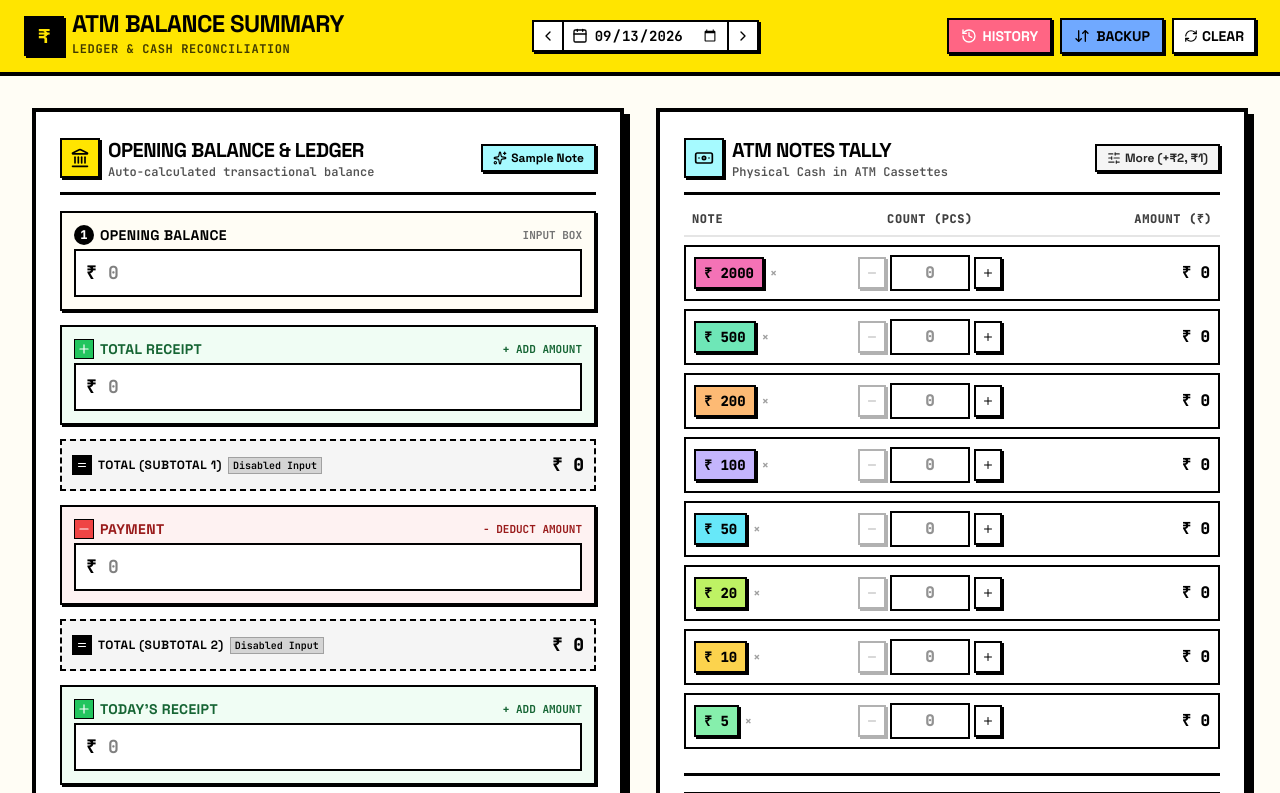
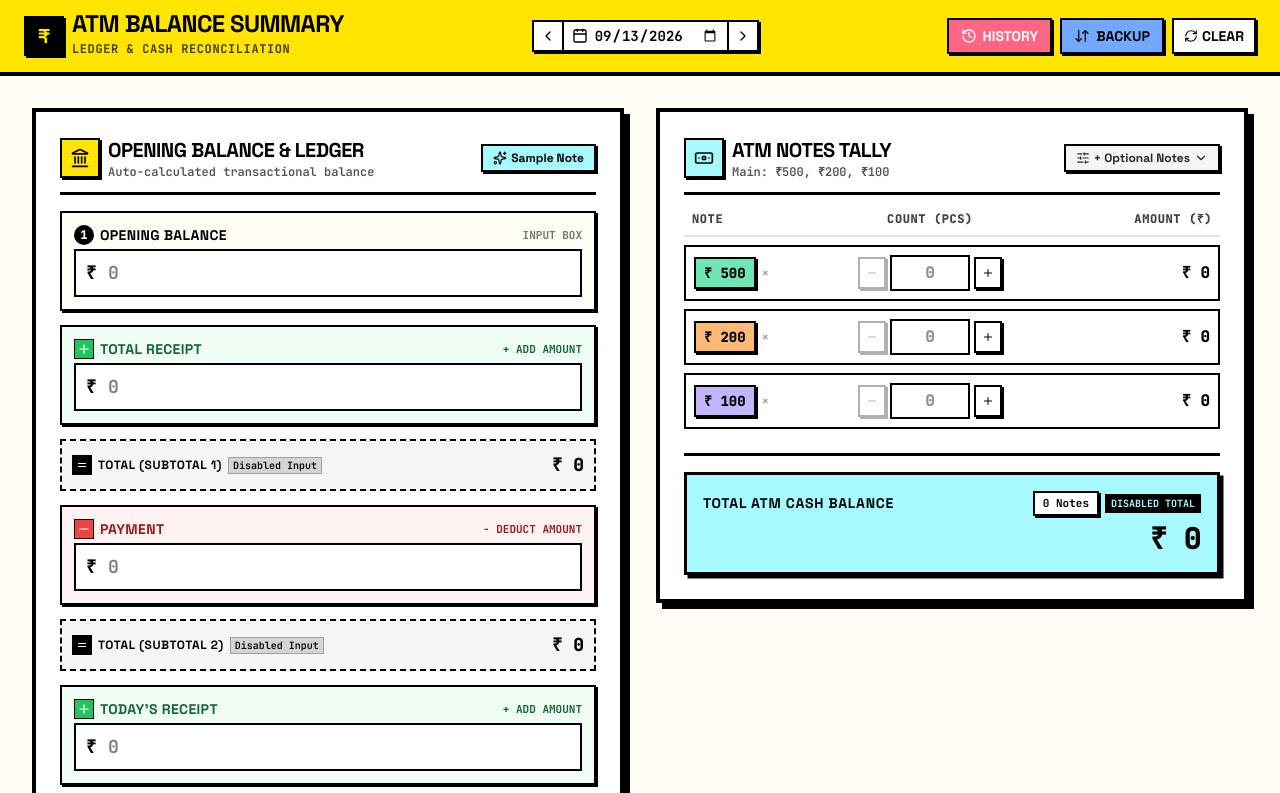
Before and after one commit to jpdoshi/atm-summary-balance, a React (Vite) app: page / in a window 1280 px wide. Shown: the top 793 px of the page. Built offline with nearby package versions, Linux system fonts and the light colour scheme.

Commit message:
feat/notes_tally: remove unwanted notes

```diff
--- a/src/components/NotesContainer.tsx
+++ b/src/components/NotesContainer.tsx
@@ -1,8 +1,8 @@
 import React, { useState } from 'react';
-import { STANDARD_DENOMINATIONS, EXTRA_DENOMINATIONS } from '../types/atm';
+import { MAIN_DENOMINATIONS, OPTIONAL_DENOMINATIONS } from '../types/atm';
 import type { DenominationCounts, DenominationValue } from '../types/atm';
 import { formatINR } from '../utils/numberToWords';
-import { Banknote, Trash2, SlidersHorizontal, Plus, Minus } from 'lucide-react';
+import { Banknote, Trash2, SlidersHorizontal, Plus, Minus, ChevronDown, ChevronUp } from 'lucide-react';
 
 interface NotesContainerProps {
   denominations: DenominationCounts;
@@ -32,11 +32,14 @@ export const NotesContainer: React.FC<NotesContainerProps> = ({
   onChange,
   onClearNotes,
 }) => {
-  const [showExtra, setShowExtra] = useState(false);
+  const [showOptional, setShowOptional] = useState(false);
 
-  const activeDenominations: DenominationValue[] = showExtra
-    ? [...STANDARD_DENOMINATIONS, ...EXTRA_DENOMINATIONS]
-    : STANDARD_DENOMINATIONS;
+  // Check if any optional note has counts
+  const hasActiveOptionalNotes = OPTIONAL_DENOMINATIONS.some(
+    (d) => (parseInt(String(denominations[d] || '0'), 10) || 0) > 0
+  );
+
+  const isExpanded = showOptional || hasActiveOptionalNotes;
 
   const handleInputChange = (denom: number, value: string) => {
     // Only positive integers
@@ -50,58 +53,7 @@ export const NotesContainer: React.FC<NotesContainerProps> = ({
     onChange(denom, nextVal === 0 ? '' : String(nextVal));
   };
 
-  return (
-    <div className="bg-white border-4 border-black shadow-neo-lg p-4 sm:p-6 flex flex-col justify-between">
-      <div>
-        {/* Header */}
-        <div className="flex items-center justify-between border-b-3 border-black pb-3 mb-4">
-          <div className="flex items-center gap-2">
-            <div className="p-2 bg-[#A6FAFF] border-2 border-black shadow-neo-sm">
-              <Banknote className="w-5 h-5 text-black" />
-            </div>
-            <div>
-              <h2 className="text-lg sm:text-xl font-black uppercase text-black tracking-tight">
-                ATM Notes Tally
-              </h2>
-              <p className="text-xs font-mono font-semibold text-neutral-600">
-                Physical Cash in ATM Cassettes
-              </p>
-            </div>
-          </div>
-
-          <div className="flex items-center gap-2">
-            <button
-              onClick={() => setShowExtra(!showExtra)}
-              className={`flex items-center gap-1 text-xs font-bold px-2.5 py-1 border-2 border-black shadow-neo-sm active:translate-x-0.5 active:translate-y-0.5 transition-all ${showExtra ? 'bg-[#FFE500] text-black' : 'bg-neutral-100 text-neutral-800'
-                }`}
-              title="Toggle ₹2 & ₹1 coins/notes"
-            >
-              <SlidersHorizontal className="w-3.5 h-3.5" />
-              <span>{showExtra ? 'Standard' : 'More (+₹2, ₹1)'}</span>
-            </button>
-
-            {totalNotesCount > 0 && (
-              <button
-                onClick={onClearNotes}
-                className="p-1 text-xs font-bold bg-[#FEF2F2] hover:bg-[#FEE2E2] text-red-700 border-2 border-black shadow-neo-sm active:translate-x-0.5 active:translate-y-0.5 transition-all"
-                title="Reset note counts"
-              >
-                <Trash2 className="w-4 h-4" />
-              </button>
-            )}
-          </div>
-        </div>
-
-        {/* Table Header */}
-        <div className="grid grid-cols-12 gap-2 pb-2 px-2 text-xs font-black uppercase font-mono tracking-wider text-neutral-700 border-b-2 border-neutral-200">
-          <div className="col-span-4 sm:col-span-3">Note</div>
-          <div className="col-span-4 sm:col-span-5 text-center">Count (Pcs)</div>
-          <div className="col-span-4 sm:col-span-4 text-right">Amount (₹)</div>
-        </div>
-
-        {/* Denomination Rows */}
-        <div className="space-y-2 mt-2">
-          {activeDenominations.map((denom) => {
+  const renderRow = (denom: DenominationValue) => {
     const rawCount = denominations[denom] || '';
     const countNum = parseInt(String(rawCount), 10) || 0;
     const rowTotal = denom * countNum;
@@ -110,7 +62,8 @@ export const NotesContainer: React.FC<NotesContainerProps> = ({
     return (
       <div
         key={denom}
-                className={`grid grid-cols-12 gap-2 items-center p-2 border-2 border-black transition-colors ${countNum > 0 ? 'bg-neutral-50 shadow-neo-sm' : 'bg-white hover:bg-neutral-50'
+        className={`grid grid-cols-12 gap-2 items-center p-2 border-2 border-black transition-colors ${
+          countNum > 0 ? 'bg-neutral-50 shadow-neo-sm' : 'bg-white hover:bg-neutral-50'
         }`}
       >
         {/* Note Badge */}
@@ -144,7 +97,8 @@ export const NotesContainer: React.FC<NotesContainerProps> = ({
             value={rawCount}
             onChange={(e) => handleInputChange(denom, e.target.value)}
             aria-label={`Count for ₹${denom} notes`}
-                    className={`w-14 sm:w-20 text-center font-mono font-extrabold text-sm sm:text-base border-2 border-black py-1 px-1 focus:outline-none focus:ring-2 focus:ring-black ${countNum > 0 ? 'bg-yellow-100 text-black' : 'bg-white text-neutral-800'
+            className={`w-14 sm:w-20 text-center font-mono font-extrabold text-sm sm:text-base border-2 border-black py-1 px-1 focus:outline-none focus:ring-2 focus:ring-black ${
+              countNum > 0 ? 'bg-yellow-100 text-black' : 'bg-white text-neutral-800'
             }`}
           />
 
@@ -166,8 +120,81 @@ export const NotesContainer: React.FC<NotesContainerProps> = ({
         </div>
       </div>
     );
-          })}
+  };
+
+  return (
+    <div className="bg-white border-4 border-black shadow-neo-lg p-4 sm:p-6 flex flex-col justify-between">
+      <div>
+        {/* Header */}
+        <div className="flex items-center justify-between border-b-3 border-black pb-3 mb-4">
+          <div className="flex items-center gap-2">
+            <div className="p-2 bg-[#A6FAFF] border-2 border-black shadow-neo-sm">
+              <Banknote className="w-5 h-5 text-black" />
             </div>
+            <div>
+              <h2 className="text-lg sm:text-xl font-black uppercase text-black tracking-tight">
+                ATM Notes Tally
+              </h2>
+              <p className="text-xs font-mono font-semibold text-neutral-600">
+                Main: ₹500, ₹200, ₹100
+              </p>
+            </div>
+          </div>
+
+          <div className="flex items-center gap-2">
+            <button
+              onClick={() => setShowOptional(!showOptional)}
+              className={`flex items-center gap-1 text-xs font-bold px-2.5 py-1 border-2 border-black shadow-neo-sm active:translate-x-0.5 active:translate-y-0.5 transition-all ${
+                isExpanded ? 'bg-[#FFE500] text-black' : 'bg-neutral-100 text-neutral-800 hover:bg-neutral-200'
+              }`}
+              title="Toggle optional denominations (₹2000, ₹50, ₹20, ₹10, ₹5, ₹2, ₹1)"
+            >
+              <SlidersHorizontal className="w-3.5 h-3.5" />
+              <span>{isExpanded ? 'Hide Optional' : '+ Optional Notes'}</span>
+              {isExpanded ? <ChevronUp className="w-3.5 h-3.5" /> : <ChevronDown className="w-3.5 h-3.5" />}
+            </button>
+
+            {totalNotesCount > 0 && (
+              <button
+                onClick={onClearNotes}
+                className="p-1 text-xs font-bold bg-[#FEF2F2] hover:bg-[#FEE2E2] text-red-700 border-2 border-black shadow-neo-sm active:translate-x-0.5 active:translate-y-0.5 transition-all"
+                title="Reset note counts"
+              >
+                <Trash2 className="w-4 h-4" />
+              </button>
+            )}
+          </div>
+        </div>
+
+        {/* Table Header */}
+        <div className="grid grid-cols-12 gap-2 pb-2 px-2 text-xs font-black uppercase font-mono tracking-wider text-neutral-700 border-b-2 border-neutral-200">
+          <div className="col-span-4 sm:col-span-3">Note</div>
+          <div className="col-span-4 sm:col-span-5 text-center">Count (Pcs)</div>
+          <div className="col-span-4 sm:col-span-4 text-right">Amount (₹)</div>
+        </div>
+
+        {/* Main Denominations (500, 200, 100) */}
+        <div className="space-y-2 mt-2">
+          {MAIN_DENOMINATIONS.map((denom) => renderRow(denom))}
+        </div>
+
+        {/* Optional Denominations Section */}
+        {isExpanded && (
+          <div className="mt-4 pt-3 border-t-2 border-dashed border-neutral-300">
+            <div className="flex items-center justify-between mb-2 px-1">
+              <span className="text-[11px] font-black uppercase font-mono tracking-wider text-neutral-500 flex items-center gap-1.5">
+                <span>Optional / Other Denominations</span>
+              </span>
+              <span className="text-[10px] font-mono bg-neutral-100 text-neutral-600 px-1.5 py-0.5 border border-neutral-300">
+                ₹2000, ₹50, ₹20, ₹10, ₹5, ₹2, ₹1
+              </span>
+            </div>
+
+            <div className="space-y-2">
+              {OPTIONAL_DENOMINATIONS.map((denom) => renderRow(denom))}
+            </div>
+          </div>
+        )}
       </div>
 
       {/* Summary Footer */}
--- a/src/components/PrintableSlip.tsx
+++ b/src/components/PrintableSlip.tsx
@@ -92,7 +92,14 @@ export const PrintableSlip: React.FC<PrintableSlipProps> = ({ record }) => {
               </tr>
             </thead>
             <tbody>
-              {[2000, 500, 200, 100, 50, 20, 10, 5].map((denom) => {
+              {(() => {
+                const list = [500, 200, 100];
+                [2000, 50, 20, 10, 5, 2, 1].forEach((d) => {
+                  if (record.denominations[d] && !list.includes(d)) {
+                    list.push(d);
+                  }
+                });
+                return list.map((denom) => {
                   const count = record.denominations[denom] || 0;
                   const total = denom * count;
                   return (
@@ -102,7 +109,8 @@ export const PrintableSlip: React.FC<PrintableSlipProps> = ({ record }) => {
                       <td className="py-1 text-right">₹ {formatINR(total)}</td>
                     </tr>
                   );
-              })}
+                });
+              })()}
               <tr className="bg-cyan-100 font-black text-sm border-t-2 border-b-2 border-black">
                 <td className="py-1.5 font-sans">TOTAL CASH ({record.calculations.totalNotesCount} pcs):</td>
                 <td></td>
--- a/src/types/atm.ts
+++ b/src/types/atm.ts
@@ -1,7 +1,9 @@
 export type DenominationValue = 2000 | 500 | 200 | 100 | 50 | 20 | 10 | 5 | 2 | 1;
 
-export const STANDARD_DENOMINATIONS: DenominationValue[] = [2000, 500, 200, 100, 50, 20, 10, 5];
-export const EXTRA_DENOMINATIONS: DenominationValue[] = [2, 1];
+export const MAIN_DENOMINATIONS: DenominationValue[] = [500, 200, 100];
+export const OPTIONAL_DENOMINATIONS: DenominationValue[] = [2000, 50, 20, 10, 5, 2, 1];
+export const STANDARD_DENOMINATIONS: DenominationValue[] = MAIN_DENOMINATIONS;
+export const EXTRA_DENOMINATIONS: DenominationValue[] = OPTIONAL_DENOMINATIONS;
 
 export interface LedgerFormState {
   openingBalance: string;
--- a/src/utils/pdfGenerator.ts
+++ b/src/utils/pdfGenerator.ts
@@ -106,10 +106,13 @@ export function generateATMSummaryPDF(record: ATMRecord, download = true): jsPDF
   doc.line(rightX, notesY, rightX + colWidth, notesY);
   notesY += 4;
 
-  const denominationsList = [2000, 500, 200, 100, 50, 20, 10, 5];
-  // check if 2 or 1 have counts
-  if (record.denominations[2]) denominationsList.push(2);
-  if (record.denominations[1]) denominationsList.push(1);
+  const denominationsList: number[] = [500, 200, 100];
+  // Include any other denominations if they have counts
+  [2000, 50, 20, 10, 5, 2, 1].forEach((d) => {
+    if (record.denominations[d] && !denominationsList.includes(d)) {
+      denominationsList.push(d);
+    }
+  });
 
   denominationsList.forEach((denom) => {
     const count = record.denominations[denom] || 0;
```
Lines whose indentation alone changed are shown as unchanged.
